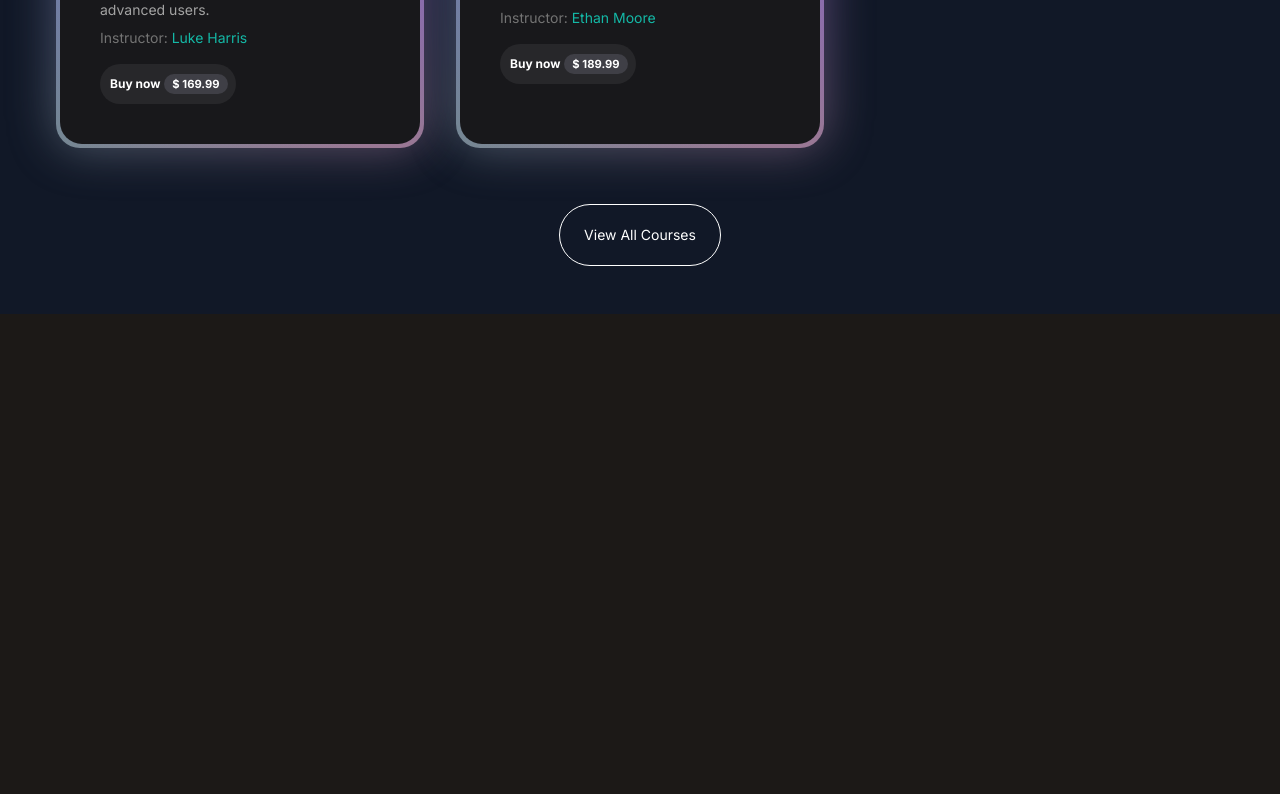
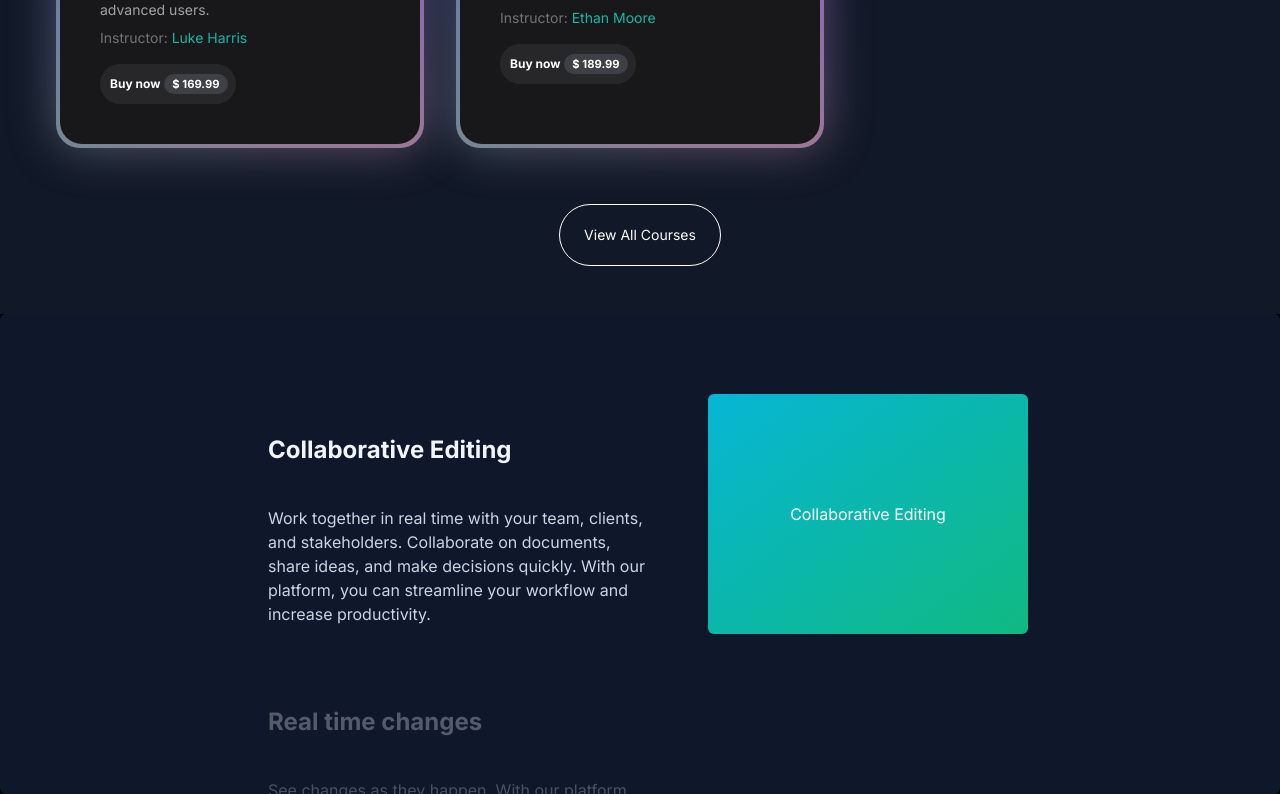
Before and after one commit to architkakkar/Music-School-App, a Next.js app: page / in a window 1280 px wide. Shown: the part 1250-2044 px from the top of the page. Before the commit the page ends 1564 px from the top, so only its background shows below. Built offline with nearby package versions, Linux system fonts and the light colour scheme.

Commit message:
Why choose us section ready.

```diff
--- a/src/app/page.tsx
+++ b/src/app/page.tsx
@@ -1,11 +1,13 @@
 import { FeatureSection } from "@/components/FeatureSection";
 import HeroSection from "@/components/HeroSection";
+import WhyChooseUs from "@/components/WhyChooseUs";
 
 export default function Home() {
   return (
     <main className="min-h-screen bg-black/95 antialiased bg-grid-white/5 text-white">
       <HeroSection />
       <FeatureSection />
+      <WhyChooseUs />
     </main>
   );
 }
--- /dev/null
+++ b/src/components/WhyChooseUs.tsx
@@ -0,0 +1,55 @@
+"use client;"
+
+import { StickyScroll } from "@/components/ui/Sticky-Scroll-Reveal"
+
+function WhyChooseUs() {
+    const content = [
+        {
+          title: "Collaborative Editing",
+          description:
+            "Work together in real time with your team, clients, and stakeholders. Collaborate on documents, share ideas, and make decisions quickly. With our platform, you can streamline your workflow and increase productivity.",
+          content: (
+            <div className="h-full w-full bg-[linear-gradient(to_bottom_right,var(--cyan-500),var(--emerald-500))] flex items-center justify-center text-white">
+              Collaborative Editing
+            </div>
+          ),
+        },
+        {
+          title: "Real time changes",
+          description:
+            "See changes as they happen. With our platform, you can track every modification in real time. No more confusion about the latest version of your project. Say goodbye to the chaos of version control and embrace the simplicity of real-time updates.",
+          content: (
+            <div className="h-full w-full bg-[linear-gradient(to_bottom_right,var(--blue-500),var(--yellow-500))] flex items-center justify-center text-white">
+                new abc
+            </div>
+          ),
+        },
+        {
+          title: "Version control",
+          description:
+            "Experience real-time updates and never stress about version control again. Our platform ensures that you're always working on the most recent version of your project, eliminating the need for constant manual updates. Stay in the loop, keep your team aligned, and maintain the flow of your work without any interruptions.",
+          content: (
+            <div className="h-full w-full bg-[linear-gradient(to_bottom_right,var(--orange-500),var(--yellow-500))] flex items-center justify-center text-white">
+              Version control
+            </div>
+          ),
+        },
+        {
+          title: "Running out of content",
+          description:
+            "Experience real-time updates and never stress about version control again. Our platform ensures that you're always working on the most recent version of your project, eliminating the need for constant manual updates. Stay in the loop, keep your team aligned, and maintain the flow of your work without any interruptions.",
+          content: (
+            <div className="h-full w-full bg-[linear-gradient(to_bottom_right,var(--cyan-500),var(--emerald-500))] flex items-center justify-center text-white">
+              Running out of content
+            </div>
+          ),
+        },
+      ];
+  return (
+    <div>
+        <StickyScroll content={content} />
+    </div>
+  )
+}
+
+export default WhyChooseUs
--- /dev/null
+++ b/src/components/ui/Sticky-Scroll-Reveal.tsx
@@ -0,0 +1,106 @@
+"use client";
+import React, { useRef } from "react";
+import { useMotionValueEvent, useScroll } from "framer-motion";
+import { motion } from "framer-motion";
+import { cn } from "@/utils/cn";
+
+export const StickyScroll = ({
+  content,
+  contentClassName,
+}: {
+  content: {
+    title: string;
+    description: string;
+    content?: React.ReactNode | any;
+  }[];
+  contentClassName?: string;
+}) => {
+  const [activeCard, setActiveCard] = React.useState(0);
+  const ref = useRef<any>(null);
+  const { scrollYProgress } = useScroll({
+    // uncomment line 22 and comment line 23 if you DONT want the overflow container and want to have it change on the entire page scroll
+    // target: ref
+    container: ref,
+    offset: ["start start", "end start"],
+  });
+  const cardLength = content.length;
+
+  useMotionValueEvent(scrollYProgress, "change", (latest) => {
+    const cardsBreakpoints = content.map((_, index) => index / cardLength);
+    const closestBreakpointIndex = cardsBreakpoints.reduce(
+      (acc, breakpoint, index) => {
+        const distance = Math.abs(latest - breakpoint);
+        if (distance < Math.abs(latest - cardsBreakpoints[acc])) {
+          return index;
+        }
+        return acc;
+      },
+      0
+    );
+    setActiveCard(closestBreakpointIndex);
+  });
+
+  const backgroundColors = [
+    "var(--slate-900)",
+    "var(--black)",
+    "var(--neutral-900)",
+  ];
+  const linearGradients = [
+    "linear-gradient(to bottom right, var(--cyan-500), var(--emerald-500))",
+    "linear-gradient(to bottom right, var(--pink-500), var(--indigo-500))",
+    "linear-gradient(to bottom right, var(--orange-500), var(--yellow-500))",
+  ];
+
+  return (
+    <motion.div
+      animate={{
+        backgroundColor: backgroundColors[activeCard % backgroundColors.length],
+      }}
+      className="h-[30rem] overflow-y-auto flex justify-center relative space-x-10 rounded-md p-10"
+      ref={ref}
+    >
+      <div className="div relative flex items-start px-4">
+        <div className="max-w-2xl">
+          {content.map((item, index) => (
+            <div key={item.title + index} className="my-20">
+              <motion.h2
+                initial={{
+                  opacity: 0,
+                }}
+                animate={{
+                  opacity: activeCard === index ? 1 : 0.3,
+                }}
+                className="text-2xl font-bold text-slate-100"
+              >
+                {item.title}
+              </motion.h2>
+              <motion.p
+                initial={{
+                  opacity: 0,
+                }}
+                animate={{
+                  opacity: activeCard === index ? 1 : 0.3,
+                }}
+                className="text-kg text-slate-300 max-w-sm mt-10"
+              >
+                {item.description}
+              </motion.p>
+            </div>
+          ))}
+          <div className="h-40" />
+        </div>
+      </div>
+      <motion.div
+        animate={{
+          background: linearGradients[activeCard % linearGradients.length],
+        }}
+        className={cn(
+          "hidden lg:block h-60 w-80 rounded-md bg-white sticky top-10 overflow-hidden",
+          contentClassName
+        )}
+      >
+        {content[activeCard].content ?? null}
+      </motion.div>
+    </motion.div>
+  );
+};
```
